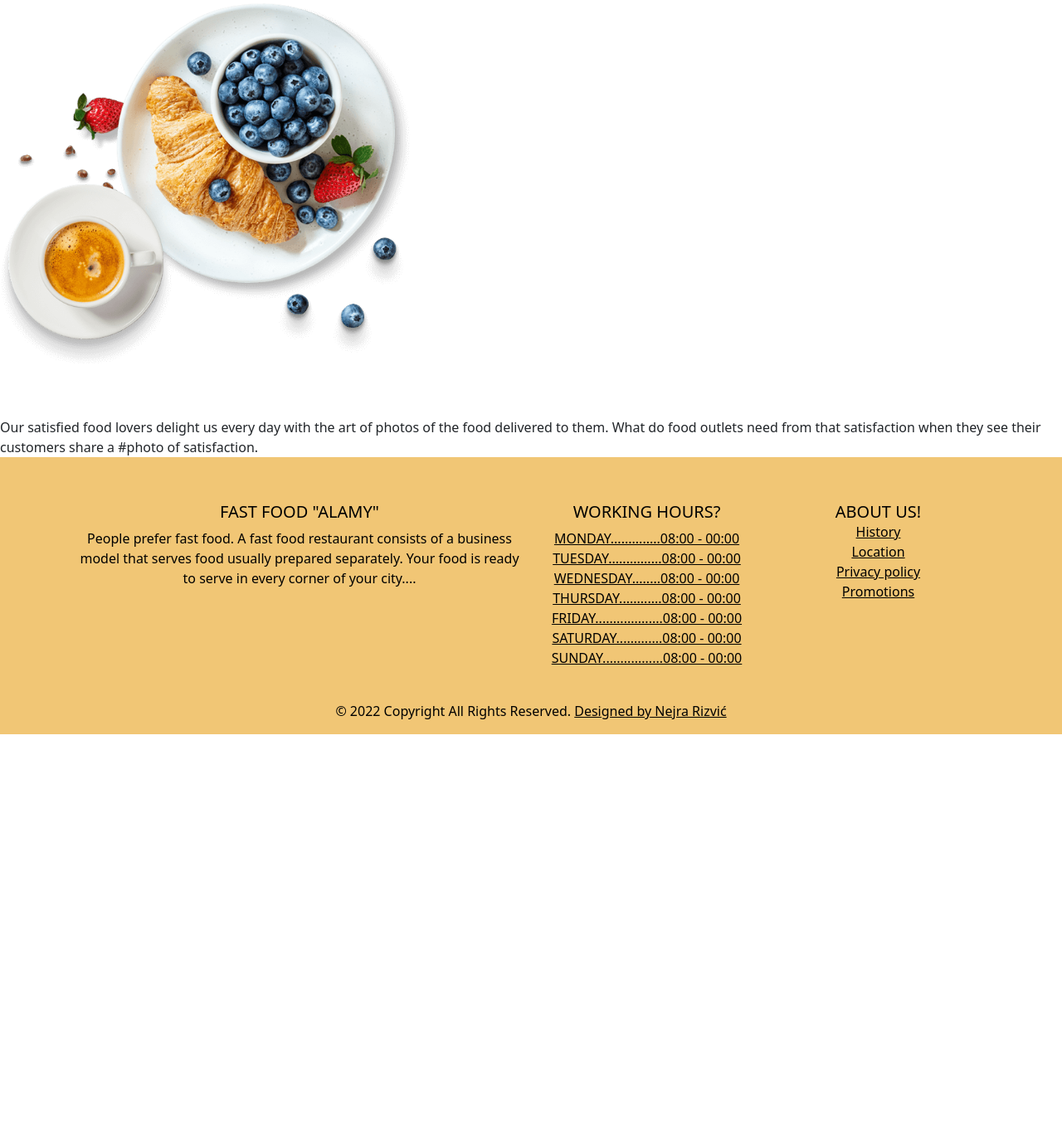
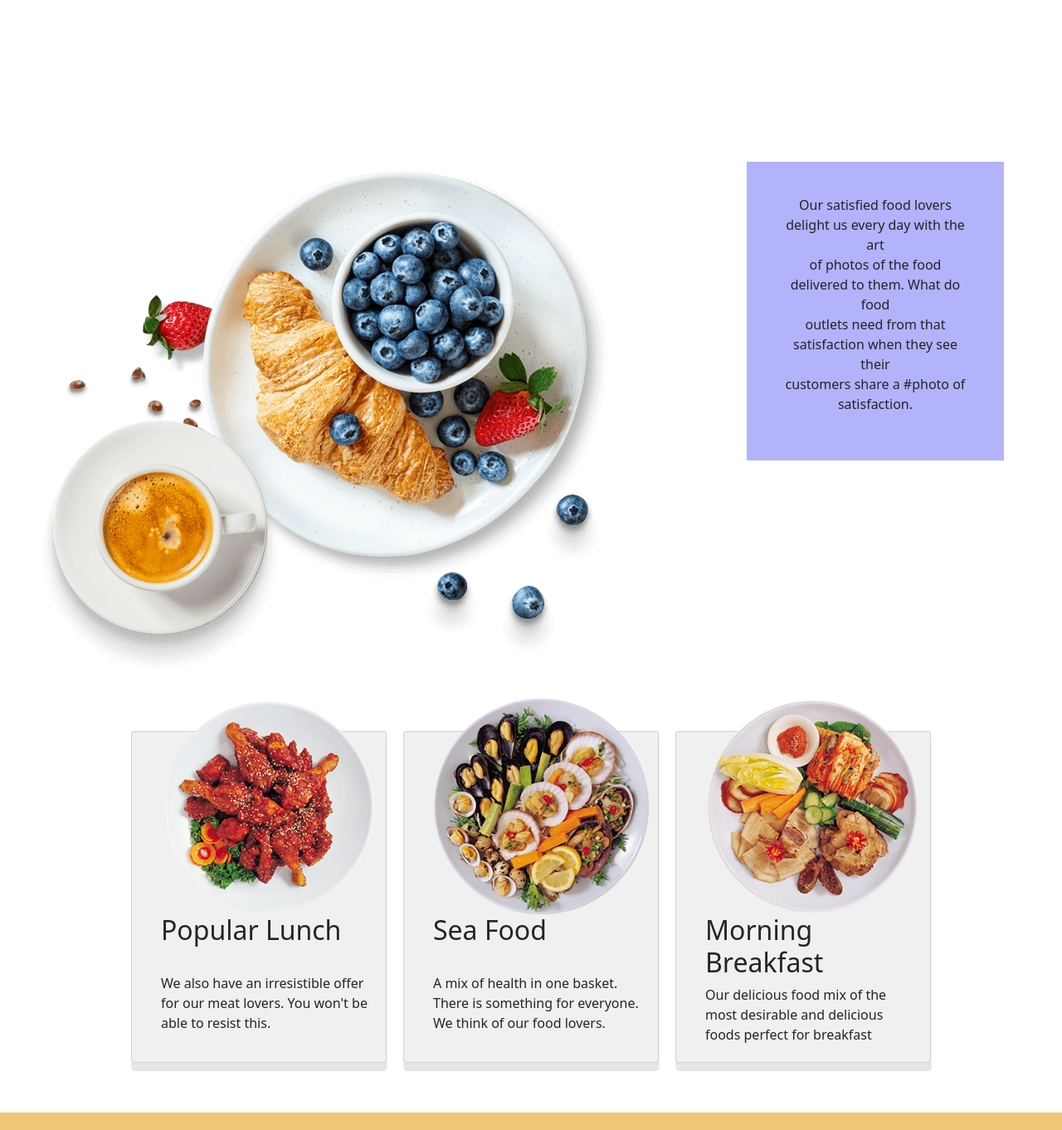
Before and after one commit to nejrariizviic/Fast-Food-Alamy, a plain HTML site: page stranice/blog.html in a window 1280 px wide. Shown: the part 817-2179 px from the top of the page at 83% size. Before the commit the page ends 1702 px from the top, so only its background shows below. Drawn offline with nearby package versions, Linux system fonts and the light colour scheme; no server answers; files whose address does not match are found by name.

Commit message:
git push--all origin

```diff
--- a/css/blog.css
+++ b/css/blog.css
@@ -124,13 +124,74 @@
   text-align: center;
   padding-bottom: 20px;
   margin-top: -10px;
+
 }
 
 .image-blog {
-  height: 500px;
-  width: 500px;
+  height: auto;
+  width: auto;
+  margin-top: -350px;
+  margin-left: 50px;
+  display: block;
+
+
 }
 
-.text-blog{
-  float: right;
+
+.paragraf {
+background-color: rgb(179, 179, 252);
+justify-content:center;
+text-align:center;
+margin-right: 70px;
+padding: 40px;
+margin-left: 900px;
+justify-content: center;
+margin-top: 200px;
+display: block;
+
 }
+
+.container{
+
+	position: relative;
+	width:1100px;
+	display: flex;
+	justify-content: center;
+	align-items: center;
+	flex-wrap: wrap;
+	padding: 30px;
+
+}
+
+.container .card{
+	width:308px;
+	position: relative;
+	height: 400px;
+	background: #f0f0f0;
+	margin:30px 10px;
+	padding: 20px 15px;
+	display:flex;
+	flex-direction: column;
+	box-shadow: 0.5px 10px #e6e6e6;
+	transition:0.3s ease-in-out;
+
+}
+.container .card .imgBx{
+	position: relative;
+	width:260px;
+	height: 260px;
+	top: -60px;
+	left:20px;
+	box-shadow: 0 5px 20px rbga (0,0,0,1.2);
+
+}
+
+.container .card .imgBx img
+{
+	max-width: 100%;
+	border-radius: 10px;
+}
+
+.imgBx:hover img{
+	transform: scale(1.1);
+}
--- a/stranice/blog.html
+++ b/stranice/blog.html
@@ -63,17 +63,64 @@
     <h2 id="content__foods__blog__heading" class="text-light ">#Welcome to blog page!!!</h2>
   </div>
   <div id="content-blog">
-
-        <div class="image-blog">
+    <div class="paragraf">
+      <p>
+        Our satisfied food lovers delight us every day with the art <br>
+        of photos of the food delivered to them. What do food <br>
+        outlets need from that satisfaction when they see their
+        <br> customers share a #photo of satisfaction.
+      </div>
+      <div class="image-blog">
           <img src="../img/about-img.png" class="img-fluid"  alt="..."></br>
         </div>
-      </div class="text-blog">
-        Our satisfied food lovers delight us every day with the art of photos of the food delivered to them. What do food
-        outlets need from that satisfaction when they see their customers share a #photo of satisfaction.
-      </div>
+      </p>
+    </div>
 
   </div>
 
+
+  <div class="container">
+
+    <div class="card">
+      <div class="imgBx">
+        <a href="#">
+        <img src="../img/food-img-3.png">
+        </a>
+
+        <h2>  Popular Lunch  </h2>
+        <p><br>We also have an irresistible offer
+           for our meat lovers. You won't be able to resist this.
+        </p>
+
+      </div>
+    </div>
+
+    <div class="card">
+      <div class="imgBx">
+        <a href="#">
+        <img src="../img/food-img-1.png">
+        </a>
+        <h2>  Sea Food  </h2>
+        <p><br>A mix of health in one basket.
+          There is something for everyone.
+           We think of our food lovers.
+        </p>
+
+      </div>
+    </div>
+
+    <div class="card">
+      <div class="imgBx">
+        <a href="#">
+        <img src="../img/food-img-2.png">
+        </a>
+        <h2>  Morning Breakfast </h2>
+        <p>Our delicious food mix of the most desirable and
+           delicious foods perfect for breakfast
+        </p>
+      </div>
+    </div>
+  </div>
 
 
 
```
Also changed, not shown: img/food-img-1.png (added), img/food-img-2.png (added), img/food-img-3.png (added).
